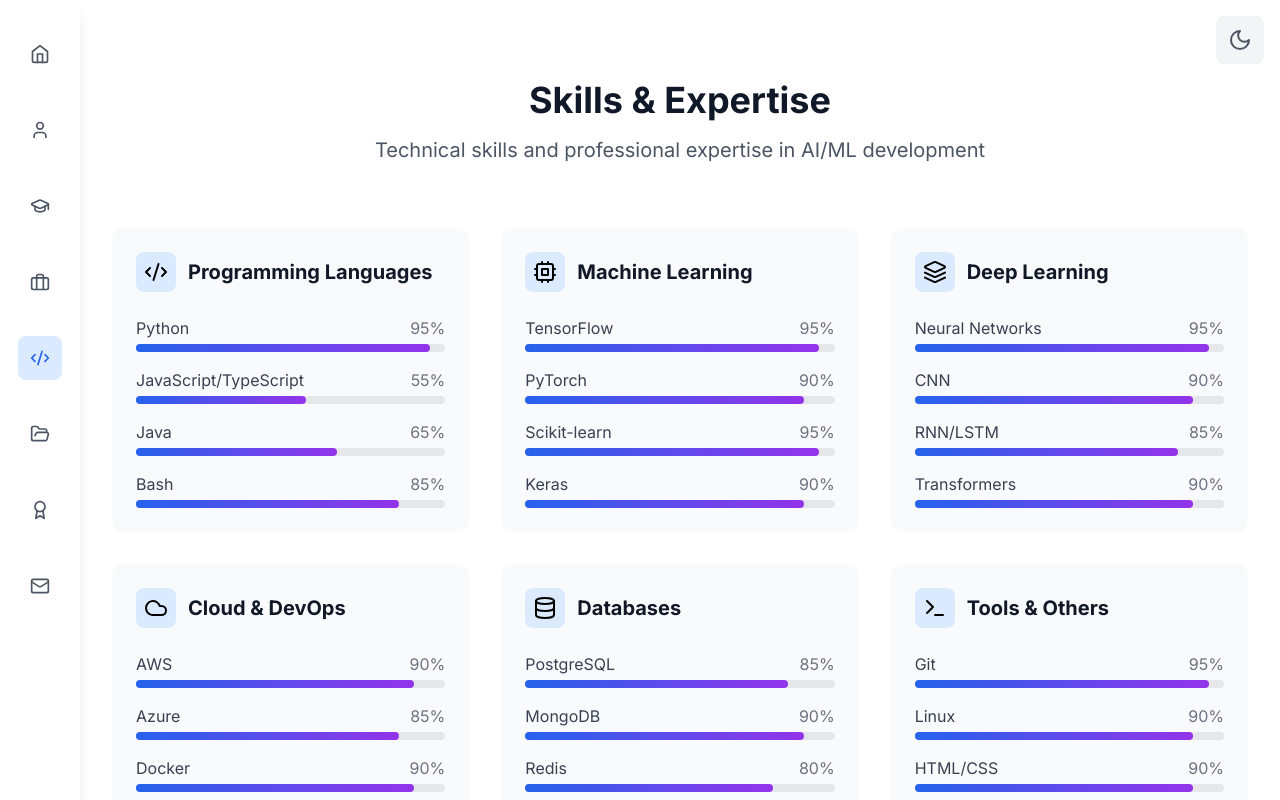
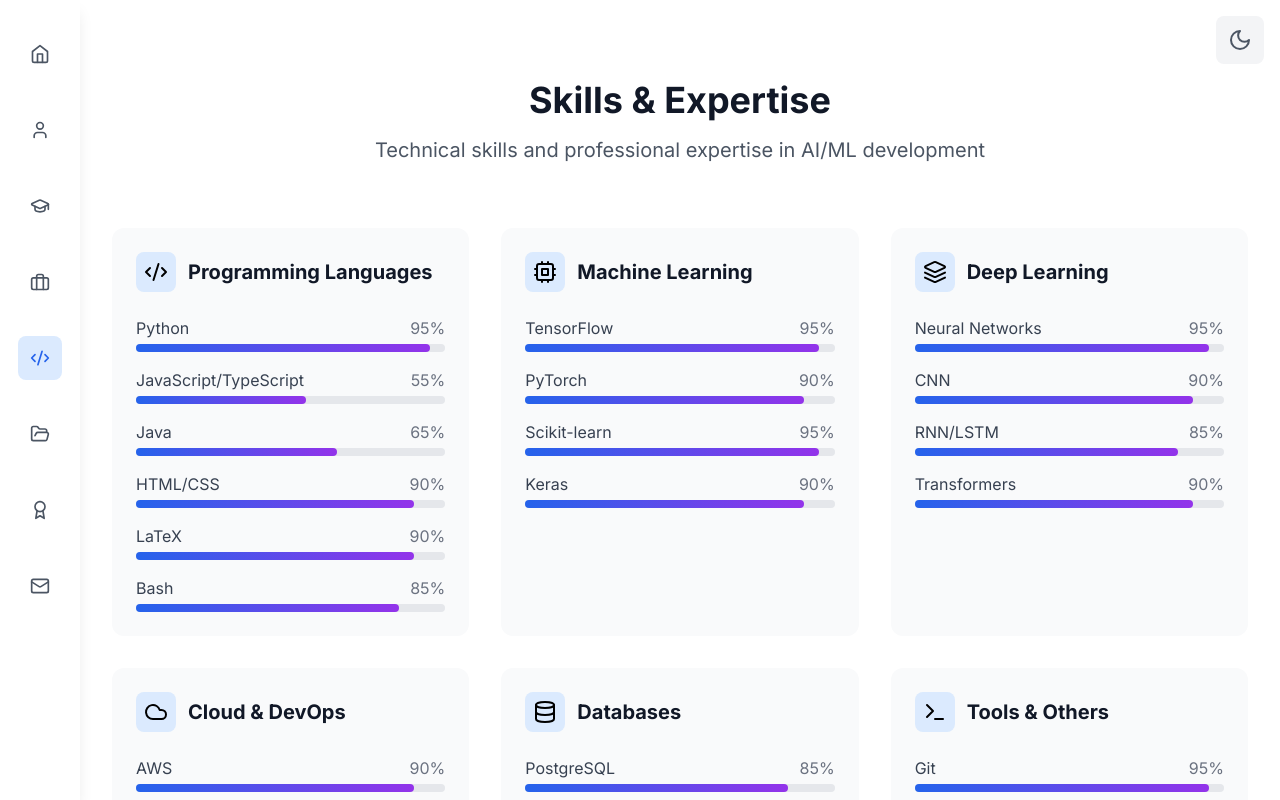
Before and after one commit to C0DER-B0T/SatyamChandraPortfolio, a React (Vite) app: page / in a window 1280 px wide. Both pictures are taken after a click on the button 40 px from the left and 358 px from the top of the page. Shown: the top 800 px of the page. Built offline with nearby package versions, Linux system fonts and the light colour scheme.

Commit message:
refactor: move HTML/CSS and LaTeX to Programming Languages section

```diff
--- a/src/components/Sections/Skills.tsx
+++ b/src/components/Sections/Skills.tsx
@@ -19,6 +19,8 @@ const Skills = () => {
         { name: "Python", level: 95 },
         { name: "JavaScript/TypeScript", level: 55 },
         { name: "Java", level: 65 },
+        { name: "HTML/CSS", level: 90 },
+        { name: "LaTeX", level: 90 },
         { name: "Bash", level: 85 }
       ]
     },
@@ -68,8 +70,6 @@ const Skills = () => {
       skills: [
         { name: "Git", level: 95 },
         { name: "Linux", level: 90 },
-        { name: "HTML/CSS", level: 90 },
-        { name: "LaTeX", level: 90 },
         { name: "CI/CD", level: 85 },
         { name: "Agile", level: 90 }
       ]
```
